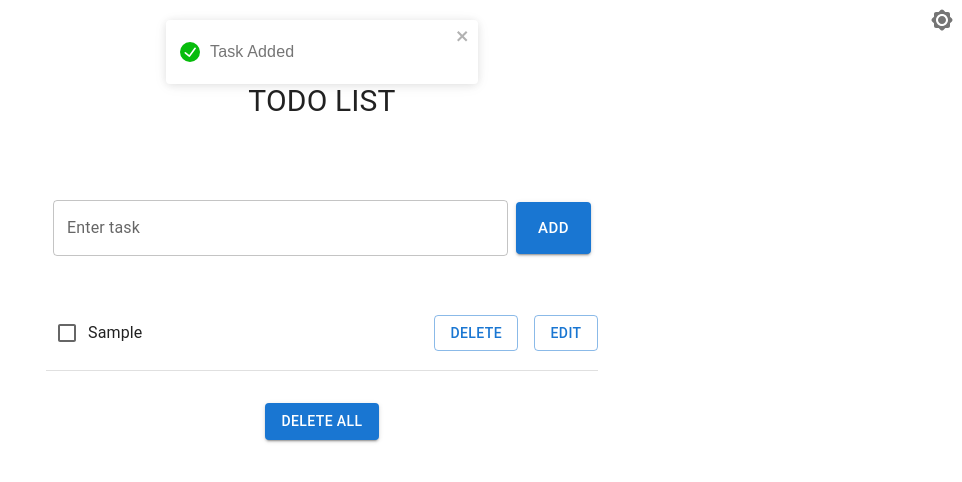
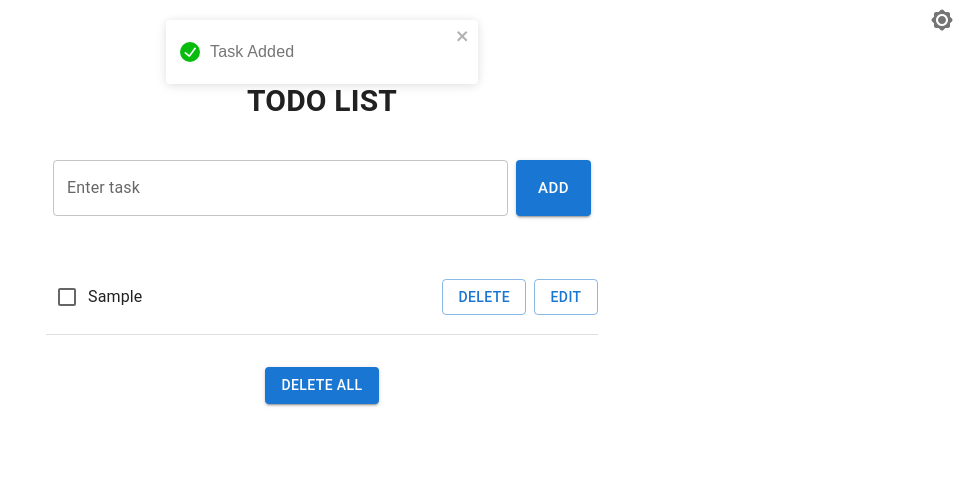
Before and after one commit to viktall/todoApplicationP1, a React (Vite) app: page / in a window 1280 px wide. Both pictures are taken after typing "Sample" into the empty fields and a click on the button "ADD". Shown: the top 482 px of the page, without its empty margins (318-1280 px from the left). Built offline with nearby package versions, Linux system fonts and the light colour scheme.

Commit message:
modified

```diff
--- a/src/App.jsx
+++ b/src/App.jsx
@@ -142,34 +142,31 @@ const HandleClose = () => {
                 <IconButton onClick={()=> setDarkTheme(!darkTheme)}> {darkTheme? <Brightness3RoundedIcon/> : <BrightnessHighRoundedIcon/>} </IconButton>
           </Box>
     <Container maxWidth='sm'>
-    <Box sx={{height: '100%'}}>
+    <Box sx={{height: '100vh'}}>
 
 
-          <Box  sx={{fontSize:30, display:'flex', justifyContent:'center', alignItems:'center', height:120}}>TODO LIST</Box>
+          <Box  sx={{fontSize:30, fontWeight:'bold', display:'flex', justifyContent:'center', alignItems:'center', height:120}}>TODO LIST</Box>
 
                 <Box
                     component='form'
                     onSubmit={HandleSubmit}
                     noValidate
-                    autoComplete="off"
-                    >
-                      <Box sx={{display:'flex', justifyContent:'center', alignItems:'center', my:5}}>
+                    autoComplete="off">
+                      <Box sx={{display:'flex', justifyContent:'center', height:100}}>
                       <TextField
                             label="Enter task"
                             variant="outlined"
                             value={task}
                             onChange={e=>setTask(e.target.value)}
-                            inputProps={{ maxLength:80}}
                             sx={{width:455, mr:1}}
                             autoFocus
                         />
 
                       <Button
                             type='submit'
-                            sx={{height:'3.4375em'}}
+                            sx={{height:'3.700em'}}
                             size='large'
                             variant='contained'> Add </Button>
-
                       </Box>
 {todoArr.map((todo)=>(
 
@@ -181,7 +178,7 @@ const HandleClose = () => {
                       <Checkbox checked={todo.completed}/>
                       <Box sx={{ wordBreak: "break-word"}}>{todo.label}</Box>
                     </Box>
-                    <Box sx={{ mx: 2 }}>
+                    <Box sx={{ mx:1}}>
                     <Button
                           onClick={()=>HandleAlertOpen(todo)}
                           variant='outlined'>
@@ -204,18 +201,13 @@ const HandleClose = () => {
                 </Box>
       ))}
 
-                      {todoArr.length? <Box sx={{my:4, pb:4, display:'flex', justifyContent:'center' }} >
+                      {todoArr.length? <Box sx={{mt:4, pb:4, display:'flex', justifyContent:'center' }} >
                                             <Button variant='contained' onClick={HandleDelAllDiaOpen}> Delete All </Button>
                                       </Box> : <Box display='flex' justifyContent='center'><BgImg/></Box>
 
 
                       }
                 </Box>
-
-
-
-
-
 
 
                         {isDialogOpen && <FormDialog
```
